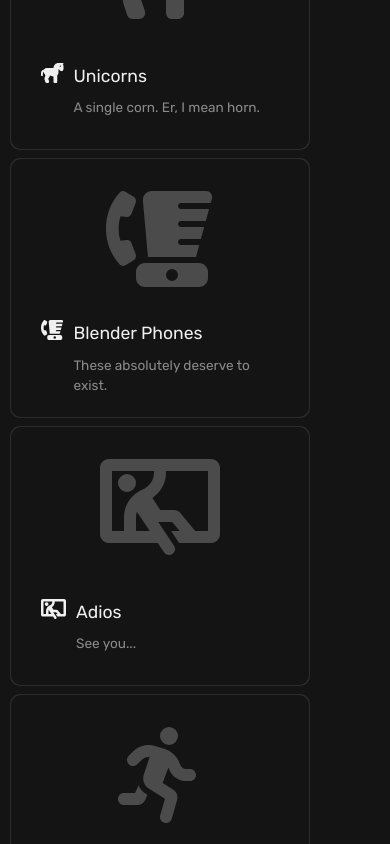
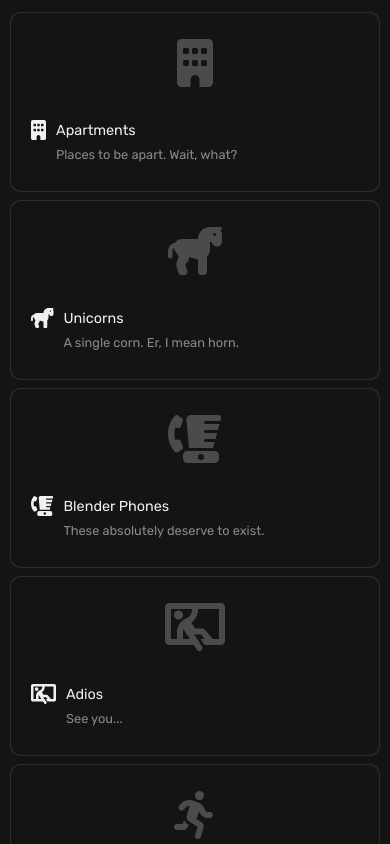
Before and after one commit to kncalderong/css-cool-effects, a React (Vite) app: page / in a window 390 px wide. Shown: the top 844 px of the page. Built offline with nearby package versions, Linux system fonts and the light colour scheme.

Commit message:
style: all styles added including responsive ones

```diff
--- a/src/components/HoverLight/Card.tsx
+++ b/src/components/HoverLight/Card.tsx
@@ -23,19 +23,19 @@ const Card = ({ icon, title, content, hoverCards }: CardProps) => {
   }
 
   return (
-    <div className="card bg-[#ffffff1a] rounded-[10px] cursor-pointer flex flex-col relative w-[300px] h-[260px]"  onMouseOver={() => {setIsHover(true)}} onMouseLeave={() => { setIsHover(false) }}>
+    <div className="card bg-[#ffffff1a] rounded-[10px] cursor-pointer flex flex-col relative w-full sm:w-[calc(50%-4px)] sm:flex-shrink h-[180px] lg:h-[260px] lg:w-[300px]"  onMouseOver={() => {setIsHover(true)}} onMouseLeave={() => { setIsHover(false) }}>
       <div id="likeBefore" className={`rounded-[10px] h-full w-full left-0 top-0 absolute ${isHover ? 'opacity-100' : 'opacity-0'} transition-opacity z-[3]`} style={styleBefore}> </div>
       <div id='likeAfter' className={`rounded-[10px] h-full w-full left-0 top-0 absolute transition-opacity ${hoverCards ? 'opacity-100' : 'opacity-0'} z-[1]`} style={styleAfter}></div>
       <div className="card-content bg-dark-gray rounded-[10px] flex flex-col flex-grow inset-[1px] p-[10px] absolute z-[2]">
-        <div className="card-image flex justify-center items-center h-[140px] overflow-hidden">
-          <FontAwesomeIcon icon={icon} className='text-[6em] opacity-25' color='#f0f0f0' />
+        <div className="card-image flex justify-center items-center h-[80px] lg:h-[140px] overflow-hidden">
+          <FontAwesomeIcon icon={icon} className='text-[3em]  lg:text-[6em] opacity-25' color='#f0f0f0' />
         </div>
-        <div className="card-info-wrapper flex flex-grow items-center justify-start py-0 px-[20px]">
+        <div className="card-info-wrapper flex flex-grow items-center justify-start py-0 px-[10px] lg:px-[20px]">
           <div className="card-info flex gap-[10px] justify-center items-start">
             <FontAwesomeIcon icon={icon} className='text-[1em] h-[20px]' color='#f0f0f0' />
             <div className="card-info-title">
-              <h3 className='text-[#f0f0f0] font-rubik text-[1.1em]' >{title}</h3>
-              <h4 className='text-[#ffffff80] font-rubik text-[0.85em] mt-2'>{content}</h4>
+              <h3 className='text-[#f0f0f0] font-rubik text-[0.9em] lg:text-[1.1em]' >{title}</h3>
+              <h4 className='text-[#ffffff80] font-rubik text-[0.8em] lg:text-[0.85em] mt-1 lg:mt-2'>{content}</h4>
             </div>
           </div>
         </div>
--- a/src/components/HoverLight/HoverLight.tsx
+++ b/src/components/HoverLight/HoverLight.tsx
@@ -25,8 +25,8 @@ const HoverLight = () => {
 
 
   return (
-    <section className='w-100 bg-dark-gray h-screen flex justify-center items-center' >
-      <div id="cards" className='flex flex-wrap gap-2 max-w-[916px] w-[calc(100%-20px)]' onMouseOver={() => { sethoverCards(true) }} onMouseLeave={() => { sethoverCards(false) }}>
+    <section className='w-100 bg-dark-gray h-auto sm:h-screen flex justify-center items-center' >
+      <div id="cards" className='flex flex-wrap gap-2 max-w-[768px] lg:max-w-[916px] w-[calc(100%-20px)] py-3' onMouseOver={() => { sethoverCards(true) }} onMouseLeave={() => { sethoverCards(false) }}>
         <Card icon={faBuilding} title='Apartments' content='Places to be apart. Wait, what?' hoverCards={hoverCards}  />
         <Card icon={faHorse} title='Unicorns' content='A single corn. Er, I mean horn.' hoverCards={hoverCards}  />
         <Card icon={faBlenderPhone} title='Blender Phones' content='These absolutely deserve to exist.' hoverCards={hoverCards} />
```
